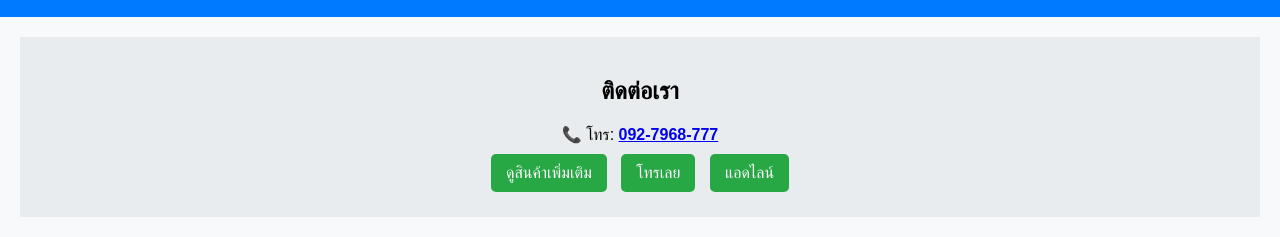
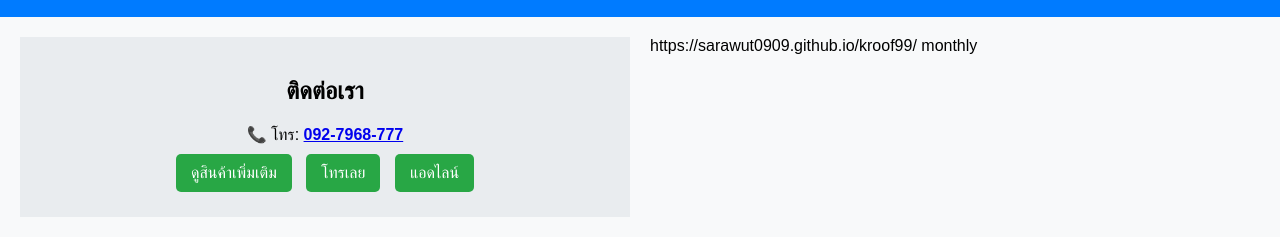
Before and after one commit to Sarawut0909/kroof99, a plain HTML site: page index.html in a window 1280 px wide. Shown: the part 667-904 px from the top of the page. Drawn offline with Linux system fonts and the light colour scheme.

Commit message:
Update index.html

```diff
--- a/index.html
+++ b/index.html
@@ -92,3 +92,13 @@
     <a href="#">แอดไลน์</a>
   </div>
 </section>
+<?xml version="1.0" encoding="UTF-8" ?>
+<urlset xmlns="http://www.sitemaps.org/schemas/sitemap/0.9">
+  <url>
+    <loc>https://sarawut0909.github.io/kroof99/</loc>
+    <changefreq>monthly</changefreq>
+  </url>
+</urlset>
+<meta name="description" content="K-Roof99 ขายแผ่นหลังคา ไวนิล ราคาถูก ส่งไว คุณภาพดี">
+<meta name="keywords" content="หลังคา, แผ่นหลังคา, ไวนิล, K-Roof99, ราคาถูก">
+<meta name="author" content="K-Roof99">
```
